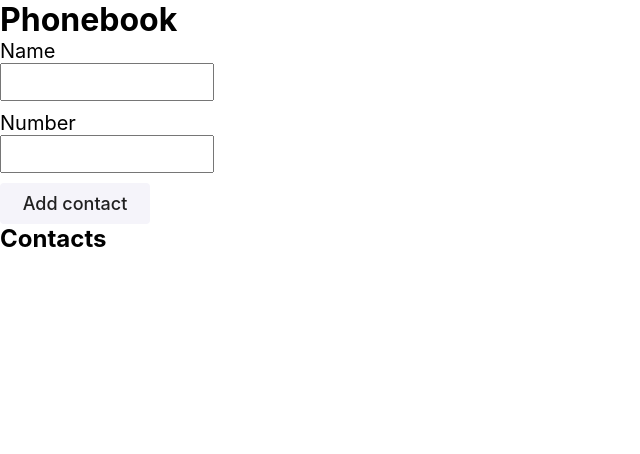
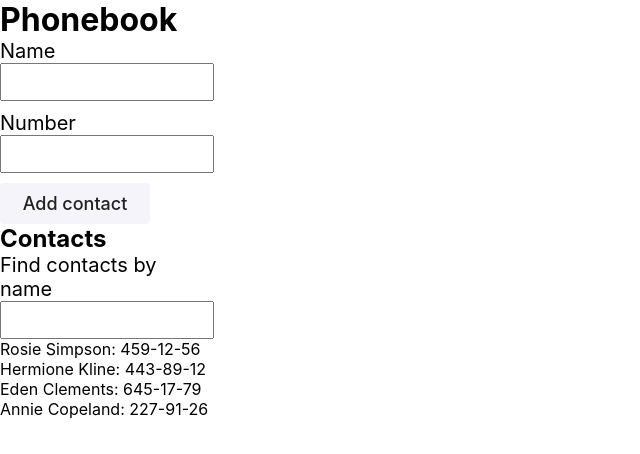
Before and after one commit to papalanya/goit-react-hw-02-phonebook, a React (Create React App) app: page / in a window 1280 px wide. Shown: the top 454 px of the page, without its empty margins (0-640 px from the left). Built offline with nearby package versions, Linux system fonts and the light colour scheme.

Commit message:
add step 3

```diff
--- a/src/components/App.js
+++ b/src/components/App.js
@@ -2,36 +2,63 @@
 
 import { ContactForm } from './ContactForm/ContactForm';
 import { ContactList } from './ContactList/ContactList';
+import { Filter } from './Filter/Filter';
 
 import { nanoid } from 'nanoid';
 
 export class App extends Component {
   state = {
-    contacts: [],
+    contacts: [
+      {id: 'id-1', name: 'Rosie Simpson', number: '459-12-56'},
+      {id: 'id-2', name: 'Hermione Kline', number: '443-89-12'},
+      {id: 'id-3', name: 'Eden Clements', number: '645-17-79'},
+      {id: 'id-4', name: 'Annie Copeland', number: '227-91-26'},
+    ],
+    filter: '',
     name: '',
+    number: ''
   };
 
-  formSubmitHandler = ({ name, number }) => {
-    const newContact = {
+  addContact = ({ name, number }) => {
+    const Contact = {
       id: nanoid(),
       name,
       number,
     };
 
     this.setState(prevState => ({
-      contacts: [...prevState.contacts, newContact],
+      contacts: [Contact, ...prevState.contacts],
     }));
   };
 
+  changeFilter = e => {
+    const { name, value } = e.currentTarget;
+
+    console.log(name);
+
+    this.setState({ [name]: value });
+  };
+
+  getVisibleContacts = () => {
+    const { contacts, filter } = this.state;
+    const normalizedFilter = filter.toLowerCase();
+    return contacts.filter(contact =>
+      contact.name.toLowerCase().includes(normalizedFilter)
+    );
+  };
+
   render() {
-    const { contacts } = this.state;
+    const { filter } = this.state;
+    const VisibleContacts = this.getVisibleContacts();
+
     return (
       <div>
         <h1>Phonebook</h1>
-        <ContactForm onData={this.formSubmitHandler} />
+        <ContactForm onContact={this.addContact} />
 
         <h2>Contacts</h2>
-        <ContactList contacts={contacts} />
+        <Filter value={filter} onChange={this.changeFilter} />
+        <ContactList contacts={VisibleContacts} />
       </div>
     );
   }
--- a/src/components/ContactForm/ContactForm.js
+++ b/src/components/ContactForm/ContactForm.js
@@ -16,7 +16,7 @@
 
     console.log(this.state);
 
-    this.props.onData(this.state);
+    this.props.onContact(this.state);
     this.reset();
   };
 
@@ -70,5 +70,5 @@
 }
 
 ContactForm.propTypes = {
-  onData: PropTypes.func.isRequired,
+  onContact: PropTypes.func.isRequired,
 };
--- a/src/components/Filter/Filter.js
+++ b/src/components/Filter/Filter.js
@@ -0,0 +1,12 @@
+import { Container } from './Filter.styled';
+
+export const Filter = ({ value, onChange}) => {
+    return (
+        <Container>
+            <label>
+                Find contacts by name
+                <input type="text" name="filter" value={value} onChange={onChange} />
+            </label>
+        </Container>
+    );
+};
--- a/src/components/Filter/Filter.styled.js
+++ b/src/components/Filter/Filter.styled.js
@@ -0,0 +1,19 @@
+import styled from "styled-components";
+
+export const Container = styled.div`
+    display: inline-flex;
+    flex-direction: column;
+    gap: 10px;
+    width: 200px;
+
+    label {
+        display: block;
+        font-size: 20px;
+    }
+
+    input {
+        display: block;
+        width: 200px;
+        padding: 5px;
+    }
+`;
```
